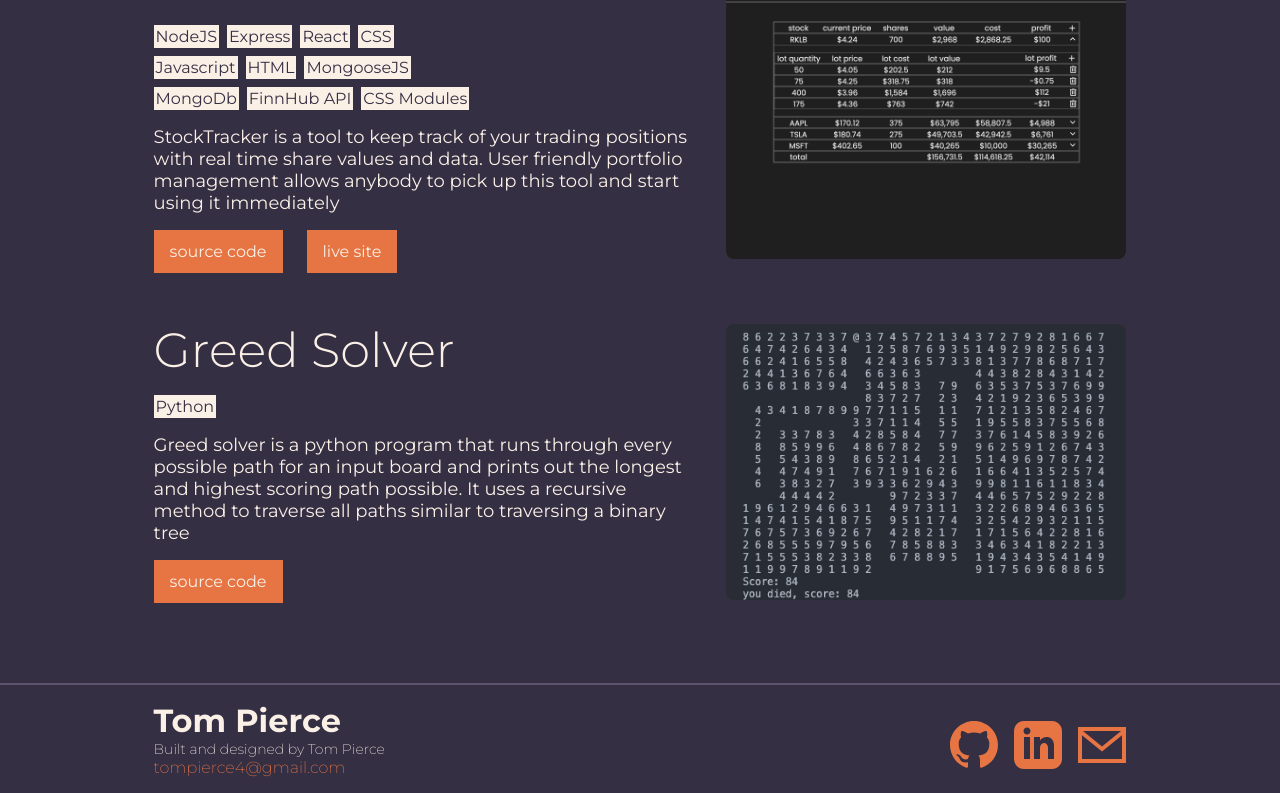
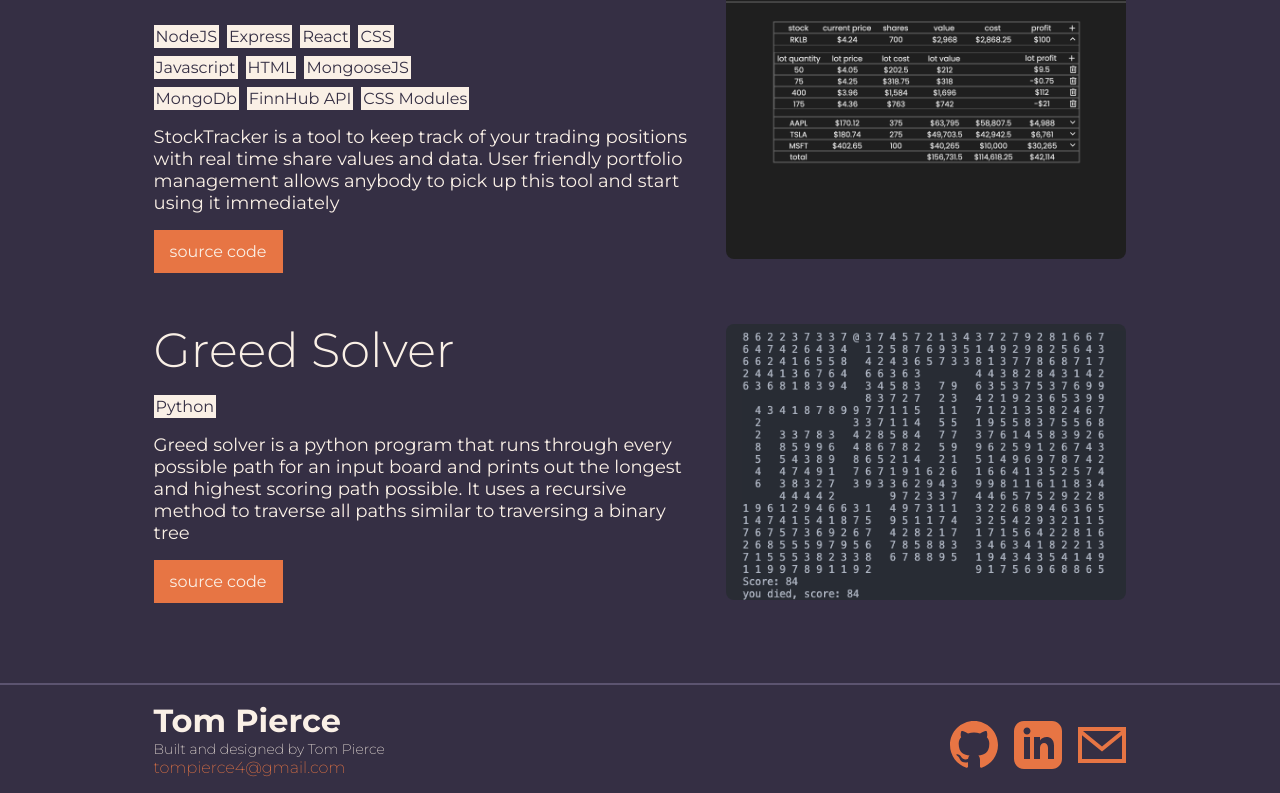
Before and after one commit to Tom-Pierce/portfolio, a React (Vite) app: page / in a window 1280 px wide. Shown: the part 1761-2554 px from the top of the page. Built offline with nearby package versions, Linux system fonts and the light colour scheme.

Commit message:
correct source code lin for stock tracker project

```diff
--- a/src/components/Projects.jsx
+++ b/src/components/Projects.jsx
@@ -49,8 +49,7 @@ const Projects = () => {
               "FinnHub API",
               "CSS Modules",
             ]}
-            github={"https://github.com/Tom-Pierce/ziplink-client"}
-            liveSite={"https://ziplink.xyz"}
+            github={"https://github.com/Tom-Pierce/stock-tracker-client"}
             projectImg={stockTrackerImg}
           />
         </li>
```
Also changed, not shown: src/assets/pythonImg.png (added).
